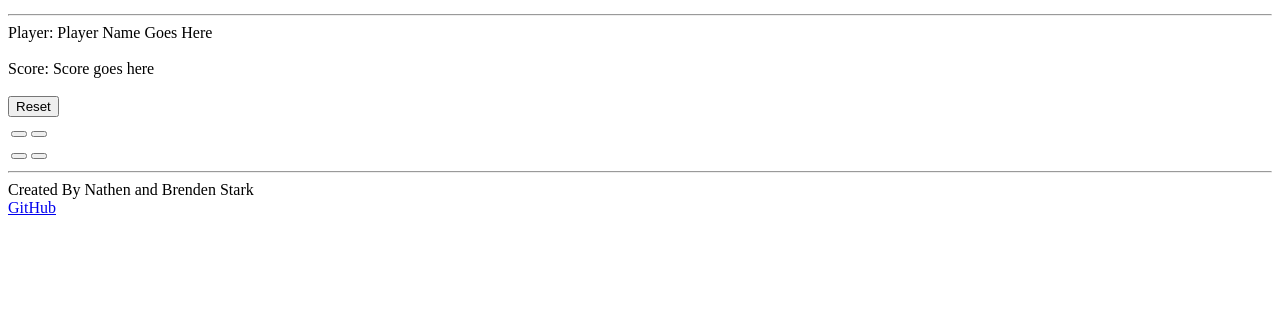
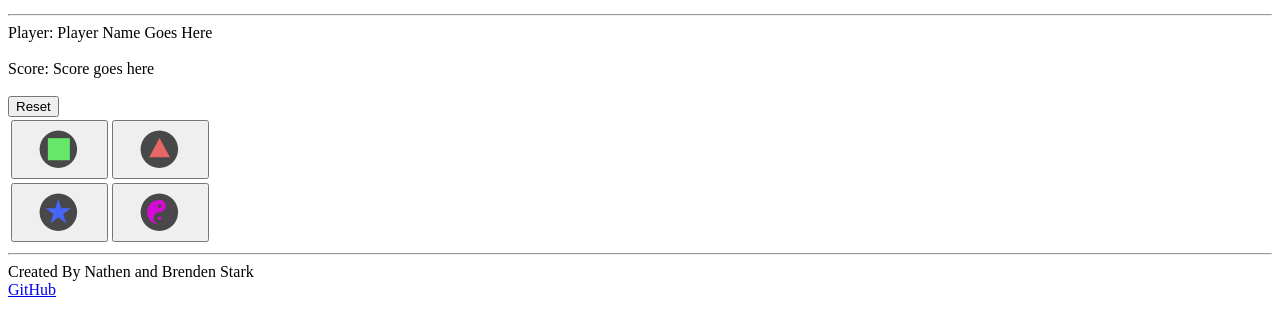
Before and after one commit to starkn/simon, a plain HTML site: page play.html in a window 1280 px wide. Shown: the part 161-494 px from the top of the page. Drawn offline with Linux system fonts and the light colour scheme.

Commit message:
Add svgs for buttons

```diff
--- a/play.html
+++ b/play.html
@@ -47,24 +47,24 @@
                 <tr>
                     <td>
                         <button>
-
+                            <img src="skware.svg" height="50"/>
                         </button>
                     </td>
                     <td>
                         <button>
-
+                            <img src="triangul.svg" height="50"/>
                         </button>
                     </td>
                 </tr>
                 <tr>
                     <td>
                         <button>
-
+                            <img src="stahr.svg" height="50"/>
                         </button>
                     </td>
                     <td>
                         <button>
-
+                            <img src="yinying.svg" height="50"/>
                         </button>
                     </td>
                 </tr>
```
Also changed, not shown: skware.svg (added), stahr.svg (added), triangle.svg (added), triangul.svg (added), vectorpaint.svg (added), yinying.svg (added).
